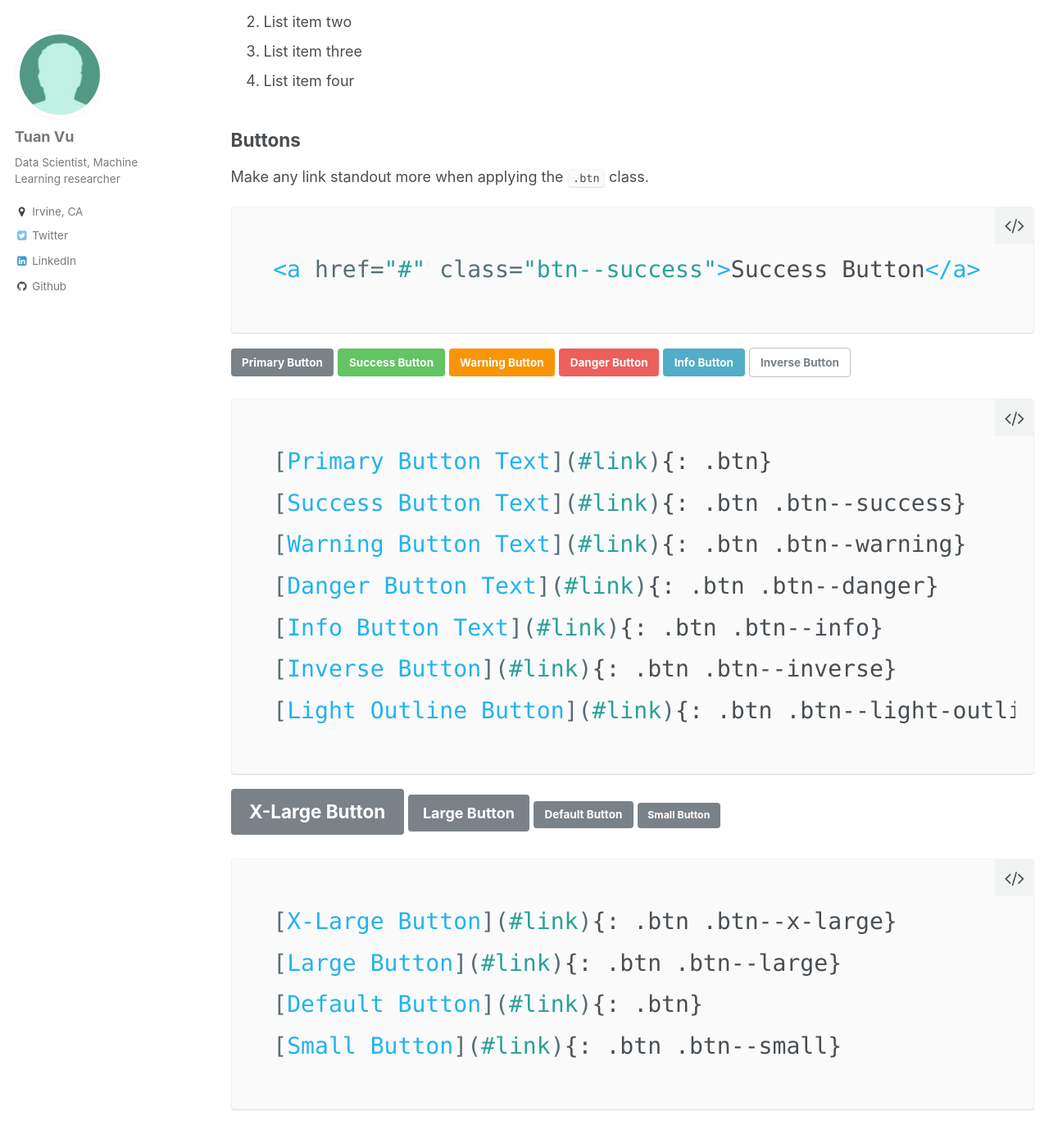
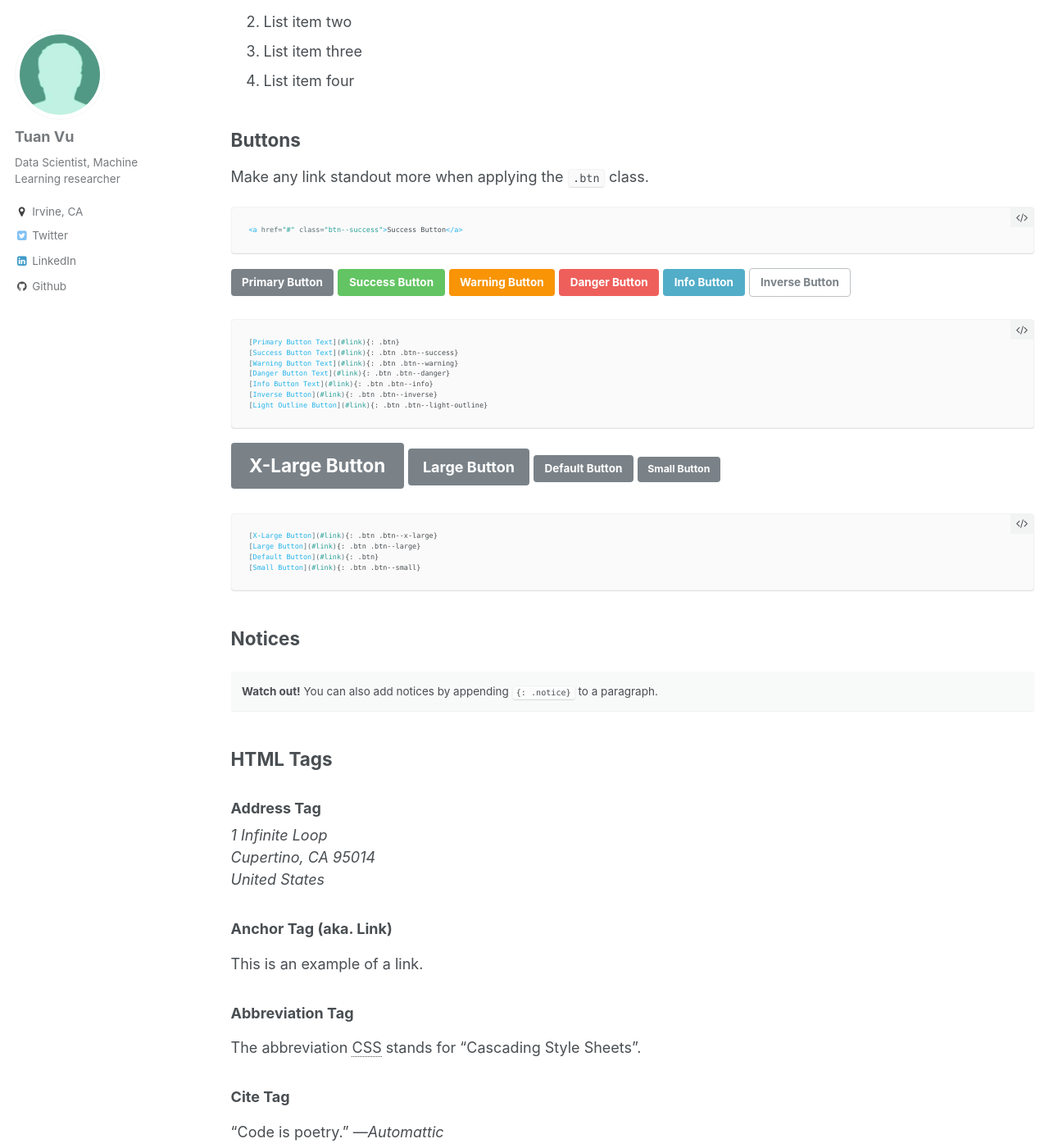
Before and after one commit to jeanho1/tuanavu.github.io, a Jekyll site: the page built from _pages/archive-layout-with-content.md, in a window 1280 px wide and 1400 px high, scrolled down 2679 px. Shown: the whole window at 82% size. Built offline with Jekyll 4.4.1, drawn with Linux system fonts in a browser that asks for light colours.

Commit message:
Update _syntax.scss

```diff
--- a/_sass/_syntax.scss
+++ b/_sass/_syntax.scss
@@ -18,8 +18,8 @@ div.highlighter-rouge, figure.highlight {
     background-color: $lighter-gray;
     content: "\f121";
     font-family: "fontawesome" !important;
-    font-size: $type-size-4;
-    line-height: 1;
+    font-size: $type-size-6;
+    line-height: 0.8;
     text-transform: none;
     speak: none;
   }
@@ -28,8 +28,8 @@ div.highlighter-rouge, figure.highlight {
     margin: 0;
     padding: 1em;
     font-family: $monospace;
-    font-size: $type-size-4;
-    line-height: 1.8;
+    font-size: $type-size-7;
+    line-height: 1.5;
   }
 }
 
```
